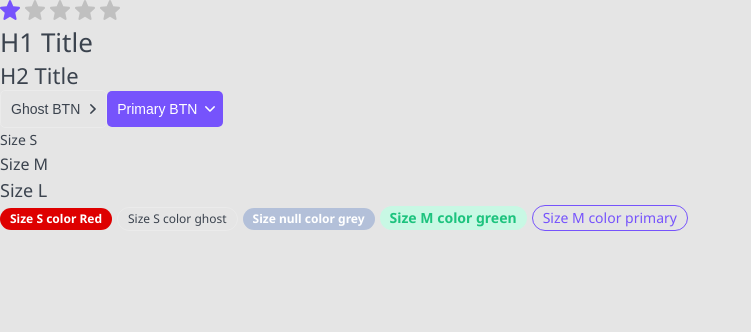
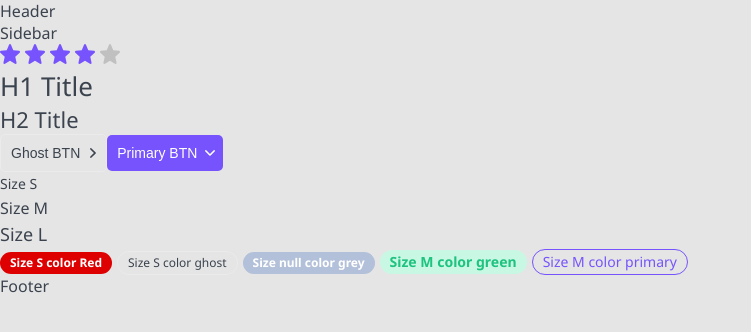
Before and after one commit to handreasyan/app-tops, a Next.js app: page / in a window 1280 px wide. Shown: the top 332 px of the page, without its empty margins (0-751 px from the left). Built offline with nearby package versions, Linux system fonts and the light colour scheme.

Commit message:
layout created

```diff
--- /dev/null
+++ b/layout/Footer/Footer.tsx
@@ -0,0 +1,5 @@
+import styles from './Footer.module.css'
+
+export const Footer: React.FunctionComponent = ({ children }) => {
+  return <div>Footer</div>
+}
--- /dev/null
+++ b/layout/Header/Header.tsx
@@ -0,0 +1,5 @@
+import styles from './Header.module.css'
+
+export const Header: React.FunctionComponent = ({ children }) => {
+  return <div>Header</div>
+}
--- /dev/null
+++ b/layout/Layout.tsx
@@ -0,0 +1,28 @@
+import { Sidebar } from './Sidebar/Sidebar'
+import { Header } from './Header/Header'
+import { Footer } from './Footer/Footer'
+
+const Layout: React.FunctionComponent = ({ children }) => {
+  return (
+    <>
+      <Header />
+      <div>
+        <Sidebar />
+        <div>{children}</div>
+      </div>
+      <Footer />
+    </>
+  )
+}
+
+export const withLayout = <T extends Record<string, unknown>>(
+  Component: React.FunctionComponent<T>
+) => {
+  return function withLayoutComponent(props: T): JSX.Element {
+    return (
+      <Layout>
+        <Component {...props} />
+      </Layout>
+    )
+  }
+}
--- /dev/null
+++ b/layout/Sidebar/Sidebar.tsx
@@ -0,0 +1,5 @@
+import styles from './Sidebar.module.css'
+
+export const Sidebar: React.FunctionComponent = ({ children }) => {
+  return <div>Sidebar</div>
+}
--- a/pages/index.tsx
+++ b/pages/index.tsx
@@ -1,10 +1,12 @@
 import { useState } from 'react'
 import { Htag, Button, Ptag, Tag, Rating } from '../components/index'
+import { withLayout } from '../layout/Layout'
 
-export default function Home(): JSX.Element {
+function Home(): JSX.Element {
   const [rating, setRating] = useState(4)
+
   return (
-    <div>
+    <>
       <Rating rating={rating} isEditable={true} setRating={setRating} />
       <Htag tag="h1">H1 Title</Htag>
       <Htag tag="h2">H2 Title</Htag>
@@ -31,6 +33,8 @@ export default function Home(): JSX.Element {
       <Tag size="m" color="primary">
         Size M color primary
       </Tag>
-    </div>
+    </>
   )
 }
+
+export default withLayout(Home)
```
Also changed, not shown: layout/Footer/Footer.module.css (added), layout/Header/Header.module.css (added), layout/Layout.module.css (added), layout/Sidebar/Sidebar.module.css (added).
